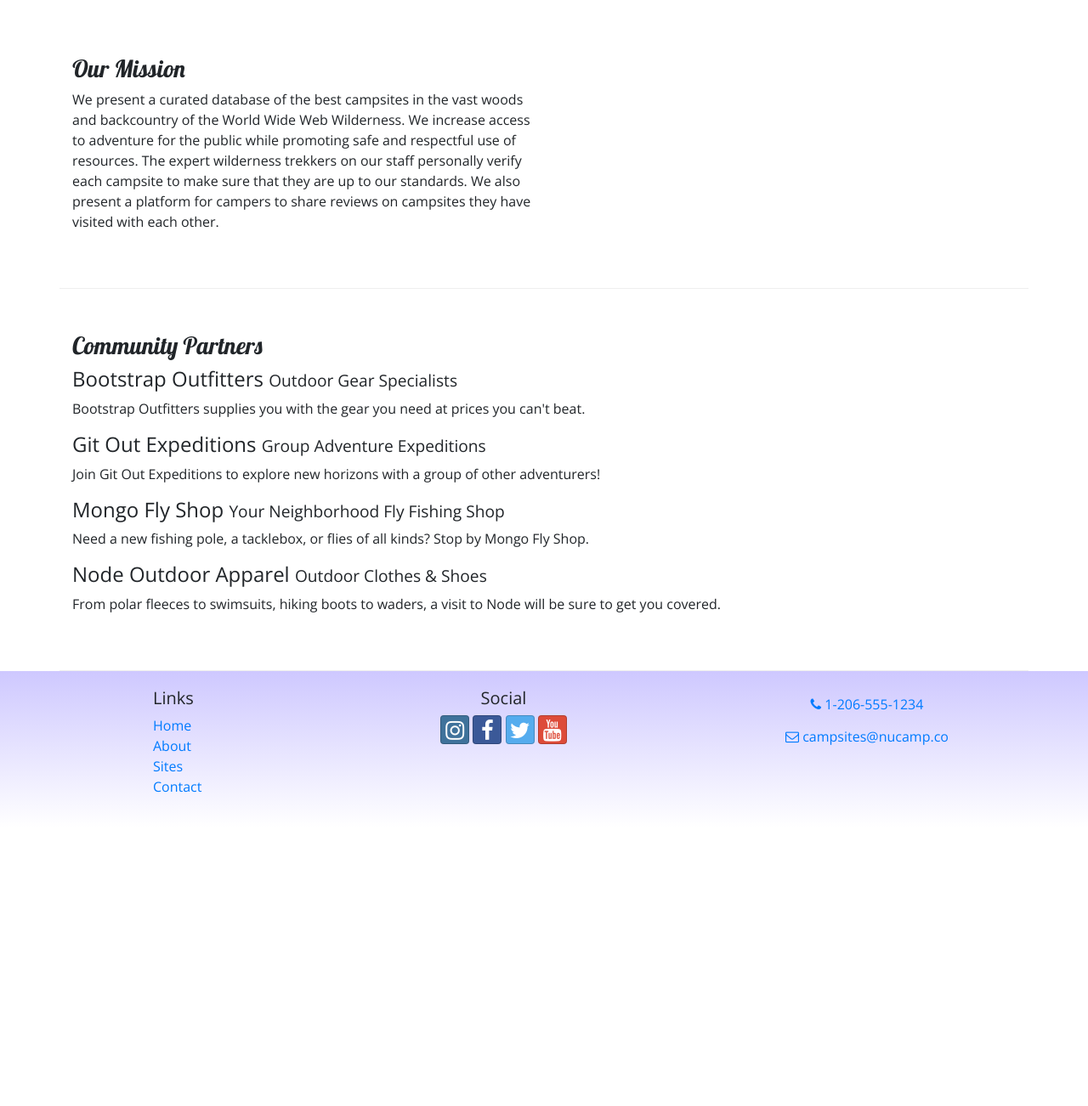
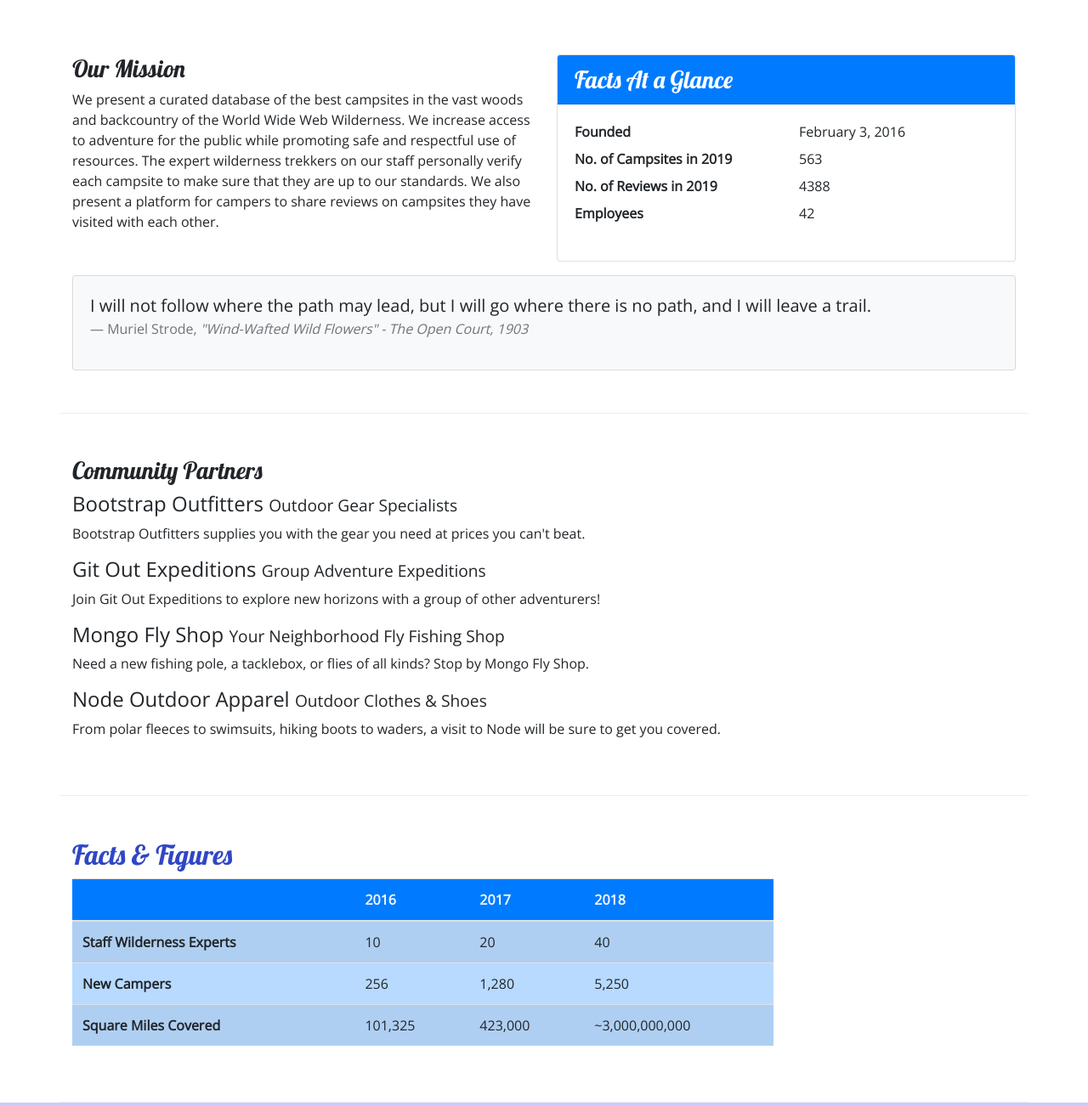
Before and after one commit to igot2bfreee/nucampsite, a website: page aboutus.html in a window 1280 px wide. Shown: the part 340-1642 px from the top of the page at 85% size. Before the commit the page ends 1314 px from the top, so only its background shows below. Drawn offline with nearby package versions, Linux system fonts and the light colour scheme.

Commit message:
tables and cards

```diff
--- a/aboutus.html
+++ b/aboutus.html
@@ -59,6 +59,35 @@
                 <h3>Our Mission</h3>
                 <p>We present a curated database of the best campsites in the vast woods and backcountry of the World Wide Web Wilderness. We increase access to adventure for the public while promoting safe and respectful use of resources. The expert wilderness trekkers on our staff personally verify each campsite to make sure that they are up to our standards. We also present a platform for campers to share reviews on campsites they have visited with each other.</p>
             </div>
+            <div class="col-sm-6">
+                <div class="card">
+                    <h3 class="card-header bg-primary text-white">Facts At a Glance</h3>
+                    <div class="card-body">
+                        <dl class="row">
+                            <dt class="col-6">Founded</dt>
+                            <dd class="col-6">February 3, 2016</dd>
+                            <dt class="col-6">No. of Campsites in 2019</dt>
+                            <dd class="col-6">563</dd>
+                            <dt class="col-6">No. of Reviews in 2019</dt>
+                            <dd class="col-6">4388</dd>
+                            <dt class="col-6">Employees</dt>
+                            <dd class="col-6">42</dd>
+                        </dl>
+                    </div>
+                </div>
+            </div>
+            <div class="col">
+                <div class="card bg-light mt-3">
+                    <blockquote class="blockquote card-body">
+                        <p class="class mb-0">I will not follow where the path may lead, but I will go where there is no path, and I will leave a trail.</p>
+                        <footer class="blockquote-footer">Muriel Strode,
+                            <cite title="Source Title">"Wind-Wafted Wild Flowers" -
+                                The Open Court, 1903
+                            </cite>
+                        </footer>
+                    </blockquote>
+                </div>
+            </div>
         </div>
 
         <div class="row row-content">
@@ -74,9 +103,48 @@
                 <p class="d-none d-sm-block">From polar fleeces to swimsuits, hiking boots to waders, a visit to Node will be sure to get you covered.</p>
             </div>
         </div>
+
+        <div class="row row-content">
+            <div class="col-sm-9">
+                <h2>Facts &amp; Figures</h2>
+                <div class="table-responsive">
+                    <table class="table table-striped">
+                        <thead>
+                            <tr class="bg-primary text-light">
+                                <th></th>
+                                <th>2016</th>
+                                <th>2017</th>
+                                <th>2018</th>
+                            </tr>
+                        </thead>
+                        <tbody class="table-primary">
+                            <tr>
+                                <th>Staff Wilderness Experts</th>
+                                <td>10</td>
+                                <td>20</td>
+                                <td>40</td>
+                            </tr>
+                            <tr>
+                                <th>New Campers</th>
+                                <td>256</td>
+                                <td>1,280</td>
+                                <td>5,250</td>
+                            </tr>
+                            <tr>
+                                <th>Square Miles Covered</th>
+                                <td>101,325</td>
+                                <td>423,000</td>
+                                <td>~3,000,000,000</td>
+                            </tr>
+                        </tbody>
+                    </table>
+                </div>
+            </div>
+        </div>
+
     </div>
 
-    <footer>
+    <footer class="site-footer">
         <div class="container">
             <div class="row">
                 <div class="col-4 col-sm-2 offset-1">
--- a/css/styles.css
+++ b/css/styles.css
@@ -12,7 +12,7 @@ h2 {
 header h2 {
     color: #CEC8FF;
 }
-footer {
+.site-footer {
     background-image: linear-gradient(#CEC8FF, white);
     padding: 20px 0;
 }
```
Also changed, not shown: contactus.html (+1 -1 lines), index.html (+1 -1 lines).
